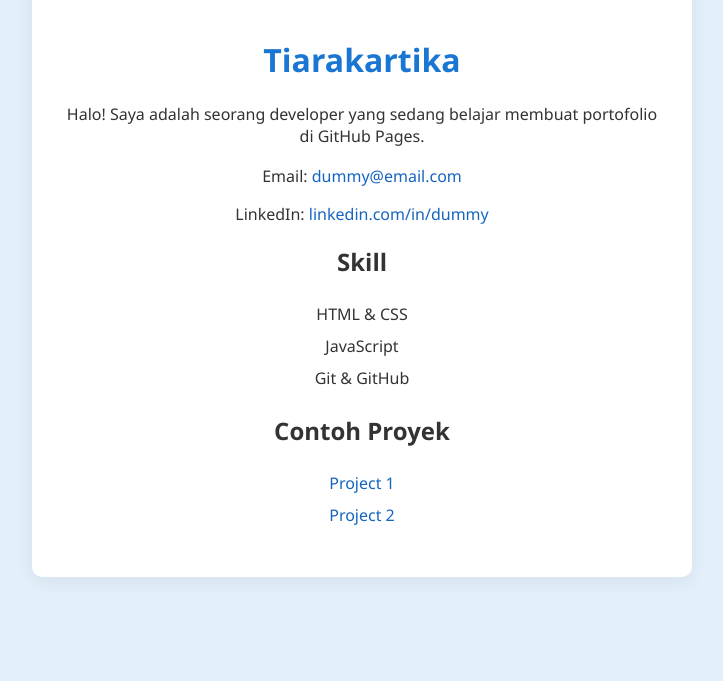
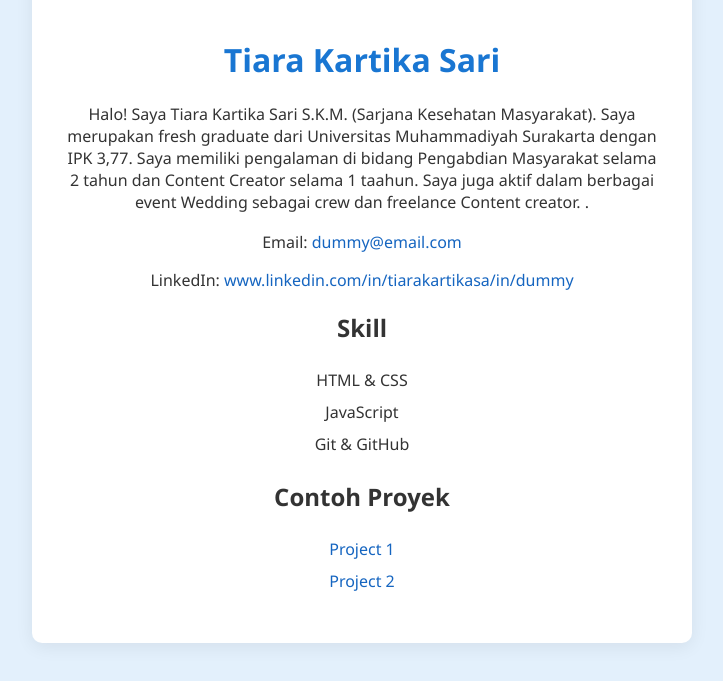
Before and after one commit to tiarakartikasari09-commits/tiarakartika, a plain HTML site: page index_Version2.html in a window 1280 px wide. Shown: the part 95-776 px from the top of the page, without its empty margins (278-1001 px from the left). Drawn offline with Linux system fonts and the light colour scheme.

Commit message:
Revise profile details in index_Version2.html
Updated personal information and contact details.

```diff
--- a/index_Version2.html
+++ b/index_Version2.html
@@ -9,11 +9,11 @@
 <body>
     <div class="container">
         <img src="profile.png" alt="Foto Profil" class="profile-img">
-        <h1>Tiarakartika</h1>
-        <p>Halo! Saya adalah seorang developer yang sedang belajar membuat portofolio di GitHub Pages.</p>
+        <h1>Tiara Kartika Sari</h1>
+        <p>Halo! Saya Tiara Kartika Sari S.K.M. (Sarjana Kesehatan Masyarakat). Saya merupakan fresh graduate dari Universitas Muhammadiyah Surakarta dengan IPK 3,77. Saya memiliki pengalaman di bidang Pengabdian Masyarakat selama 2 tahun dan Content Creator selama 1 taahun. Saya juga aktif dalam berbagai event Wedding sebagai crew dan freelance Content creator. .</p>
         <div class="contact">
-            <p>Email: <a href="mailto:dummy@email.com">dummy@email.com</a></p>
-            <p>LinkedIn: <a href="#">linkedin.com/in/dummy</a></p>
+            <p>Email: <a href="tiarakartikasari09@gmail.com">dummy@email.com</a></p>
+            <p>LinkedIn: <a href="#">www.linkedin.com/in/tiarakartikasa/in/dummy</a></p>
         </div>
         <h2>Skill</h2>
         <ul>
```
